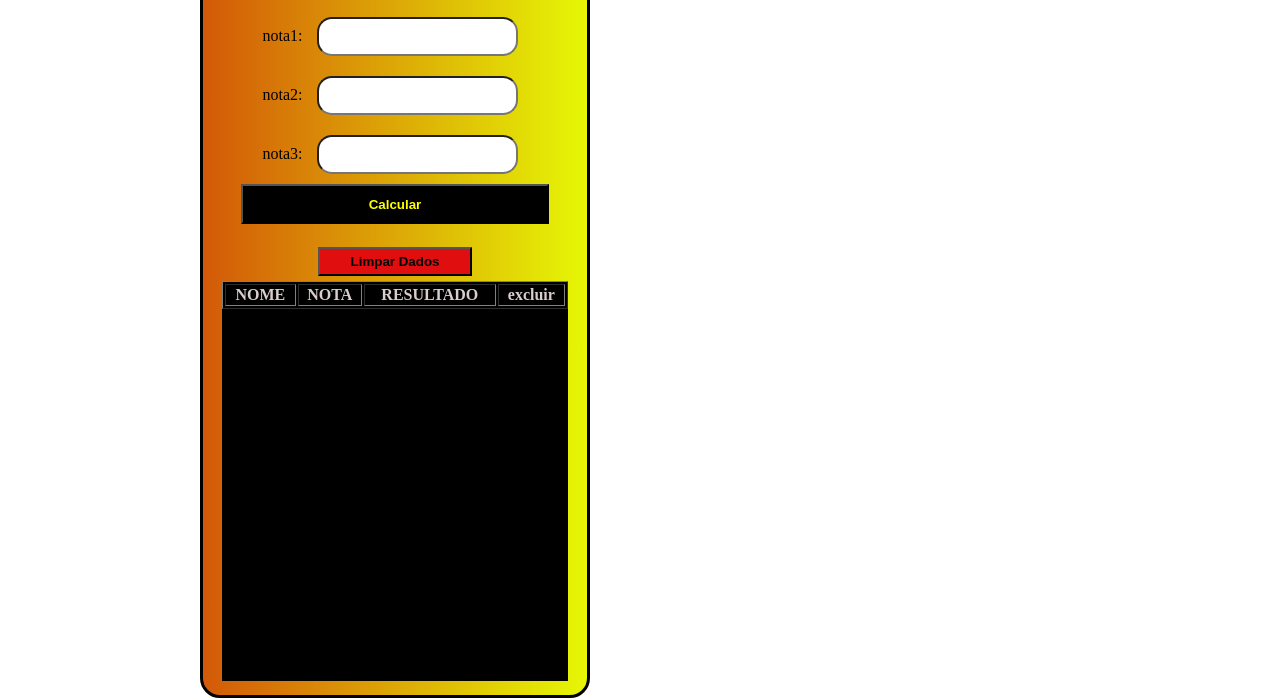
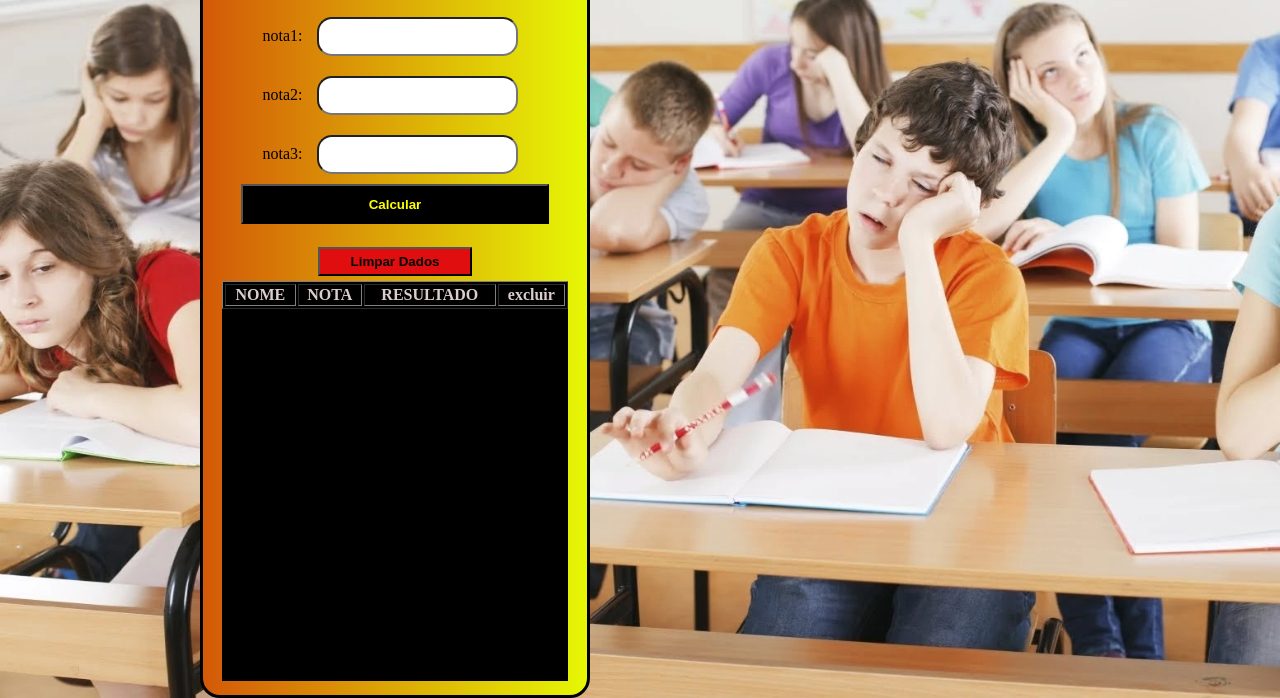
Before and after one commit to caiquealvim/calcMediaa, a plain HTML site: page index.html in a window 1280 px wide. Shown: the part 158-856 px from the top of the page. Drawn offline with Linux system fonts and the light colour scheme; the site is published under a folder, as on GitHub Pages, so addresses that start at the root find nothing.

Commit message:
Update style.css

```diff
--- a/style.css
+++ b/style.css
@@ -4,7 +4,7 @@
   }
 
   body {
-    background-image: url(/img/570bbf2682bee1142b005445school-1\ \(1\).webp);
+    background-image: url(./img/570bbf2682bee1142b005445school-1\ \(1\).webp);
 
     background-repeat: no-repeat;
     background-size: cover;
```
